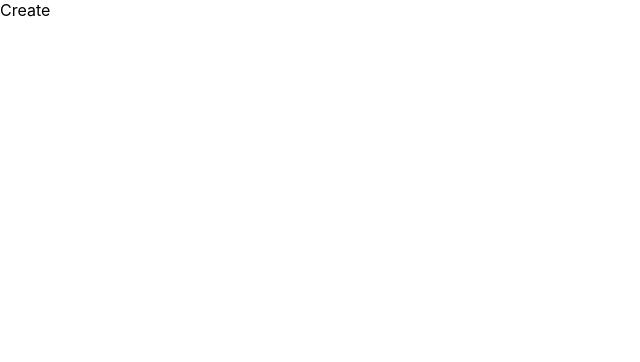
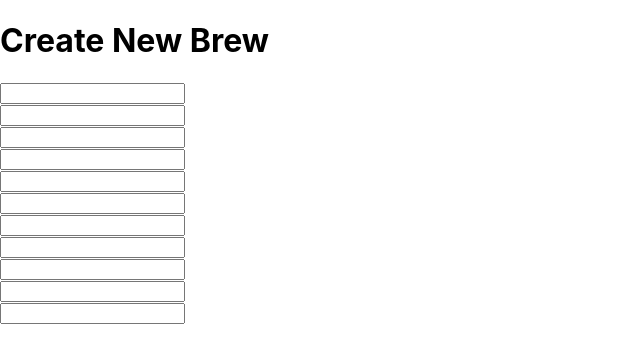
Before and after one commit to harrisongerst/brewSchool-frontend, a React (Create React App) app: page /create in a window 1280 px wide. Shown: the top 362 px of the page, without its empty margins (0-640 px from the left). Built offline with nearby package versions, Linux system fonts and the light colour scheme.

Commit message:
route to create page, add form skeleton

```diff
--- a/src/index.js
+++ b/src/index.js
@@ -15,8 +15,8 @@ ReactDOM.render(
     <Routes>
       <Route path="/" element={<Home URL={URL} />}>
       </Route>
-      <Route path="/recipe/:ID" element={<Show URL={URL}/>} />
       <Route path="create" element={<Create URL={URL}/>} />
+      <Route path="recipe/:ID" element={<Show URL={URL}/>} />
     </Routes>
   </React.StrictMode>
   </Router>,
--- a/src/pages/Create.js
+++ b/src/pages/Create.js
@@ -1,7 +1,46 @@
-import React from 'react'
+import { useState } from "react";
+import { Link } from "react-router-dom";
 
-export default function Create() {
+export default function Create(props) {
+  const [newForm, setNewForm] = useState({
+    username: "",
+    likes: "",
+    title: "",
+    description: "",
+    date: "",
+    brewType: "",
+    coffeeAmount: "",
+    iced: "",
+    brewTimeSeconds: "",
+    requiredEquipment: [],
+    instructions: []
+  })
   return (
-    <div>Create</div>
+    <div>
+      <h1>Create New Brew</h1>
+      <form>
+        <input label="username"></input>
+        <br/>
+        <input label="username"></input>
+        <br/>
+        <input label="username"></input>
+        <br/>
+        <input label="username"></input>
+        <br/>
+        <input label="username"></input>
+        <br/>
+        <input label="username"></input>
+        <br/>
+        <input label="username"></input>
+        <br/>
+        <input label="username"></input>
+        <br/>
+        <input label="username"></input>
+        <br/>
+        <input label="username"></input>
+        <br/>
+        <input label="username"></input>
+      </form>
+    </div>
   )
 }
```
